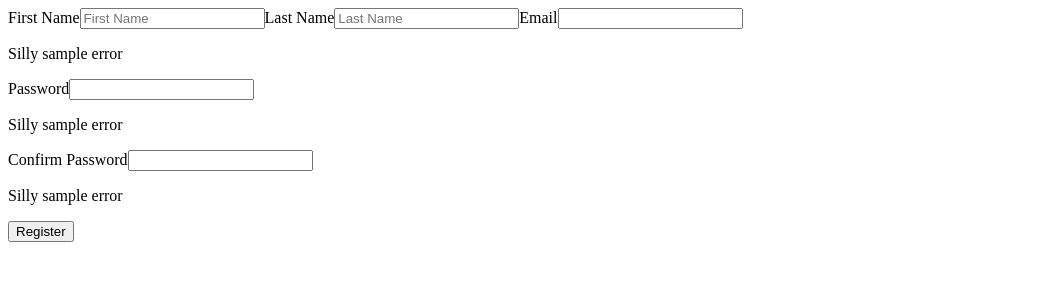
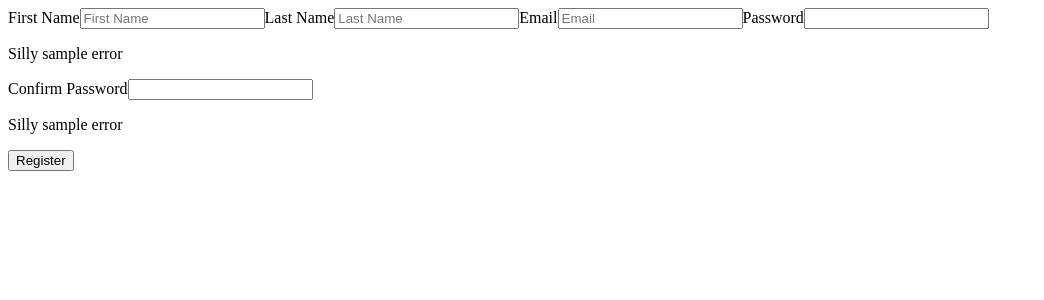
Before and after one commit to kizhutch/next13, a Next.js app: page /register in a window 1280 px wide. Shown: the top 300 px of the page, without its empty margins (0-1044 px from the left). Built offline with nearby package versions, Linux system fonts and the light colour scheme.

Commit message:
registration-form-post added form validation for email field

```diff
--- a/src/app/(user)/register/RegistrationForm.tsx
+++ b/src/app/(user)/register/RegistrationForm.tsx
@@ -40,13 +40,13 @@ export default function RegistrationForm() {
         regex: {
             nameValidation: /^[A-Za-z]+(?:\s[A-Za-z]+)*$/,
             passwordValidation: /^[a-zA-Z0-9!#%&^?]+$/,
-            emailValidation: ""
+            emailValidation: /^[a-zA-Z0-9._%+-]+@[a-zA-Z0-9.-]+\.[a-zA-Z]{2,}$/
         }
     }
 
 
     return (
-        <form className="bg-secondary max-w-md p-5" onSubmit={handleSubmit(handleFormSubmit)}>
+        <form className="bg-secondary max-w-md p-5" onSubmit={handleSubmit(handleFormSubmit)} noValidate>
             <label className={formAttributes.css.label} htmlFor={formAttributes.id.firstName}>First Name</label>
             <input
                 className={formAttributes.css.input}
@@ -86,8 +86,24 @@ export default function RegistrationForm() {
             {errors.lastName && <p className={formAttributes.css.error}>{errors.lastName.message}</p>}
 
             <label className={formAttributes.css.label} htmlFor={formAttributes.id.email}>Email</label>
-            <input className={formAttributes.css.input} id={formAttributes.id.email} type="email" />
-            <p className={formAttributes.css.error}>Silly sample error</p>
+            <input
+              className={formAttributes.css.input}
+              id={formAttributes.id.email}
+              type="email"
+              placeholder="Email"
+              {...register("email", {
+                required: {
+                    value: true,
+                    message: "Please enter a valid email address"
+                },
+                pattern: {
+                    value: formAttributes.regex.emailValidation,
+                    message: "Please ensure you are entering a valid email address"
+                }
+            }
+              )}
+             />
+            {errors.email && <p className={formAttributes.css.error}>{errors.email.message}</p> }
 
             <label className={formAttributes.css.label} htmlFor={formAttributes.id.password}>Password</label>
             <input className={formAttributes.css.input} id={formAttributes.id.password} type="password" />
```
